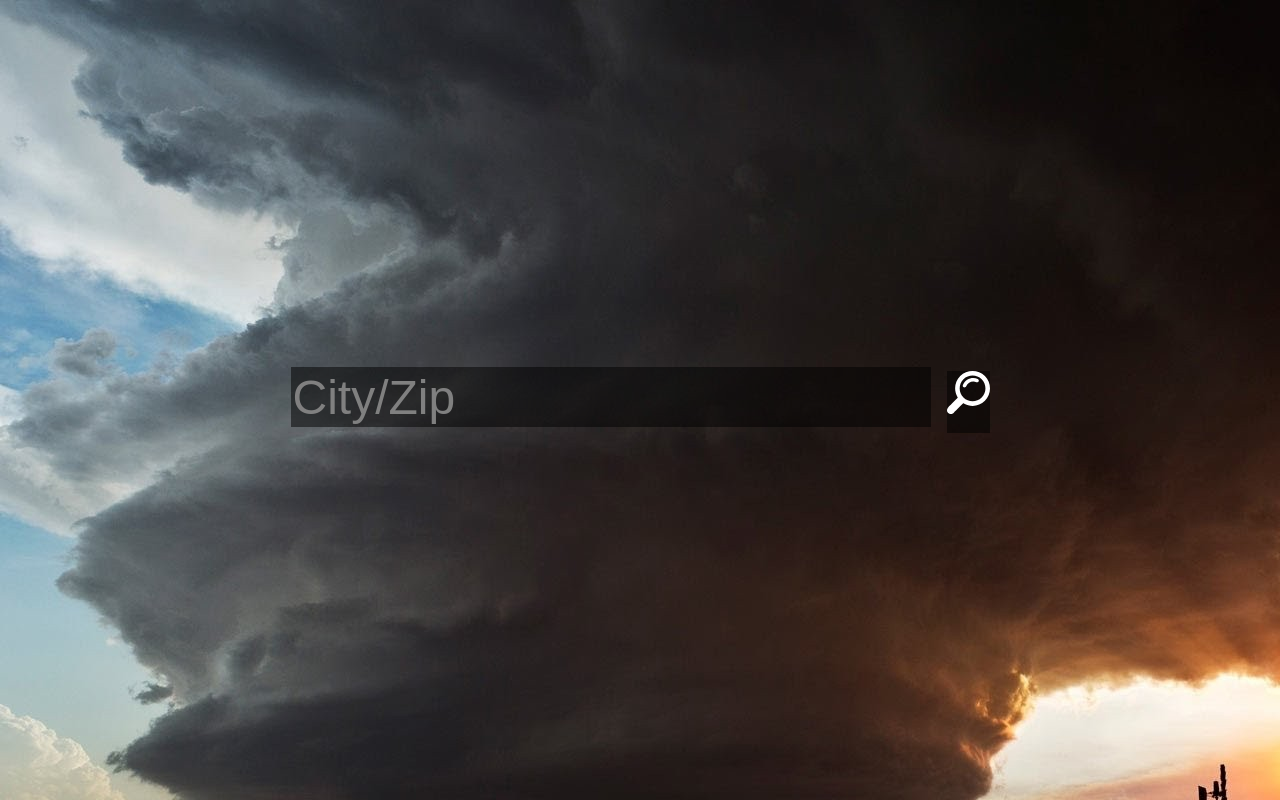
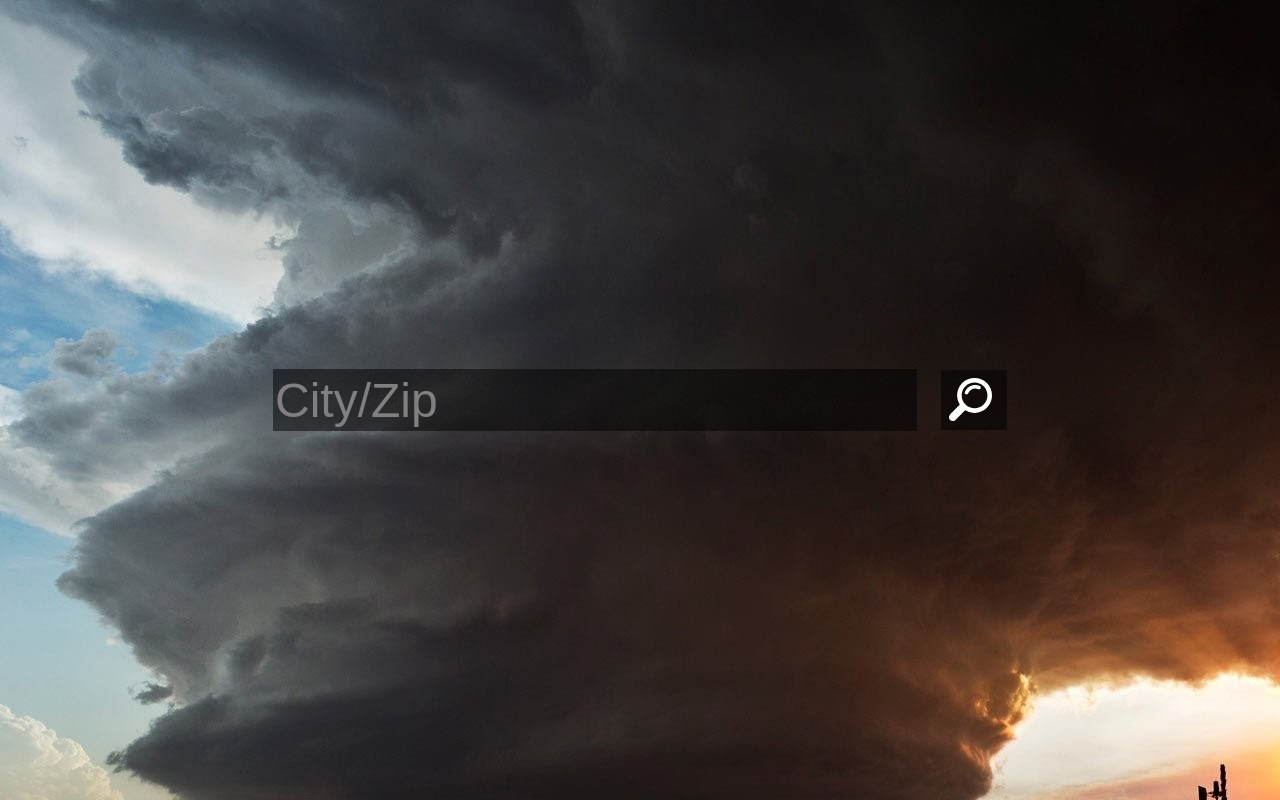
Before and after one commit to relasine/weathrly, a React (Create React App) app: page / in a window 1280 px wide. Built offline with nearby package versions, Linux system fonts and the light colour scheme.

Commit message:
Align input field and magnifying glass button

```diff
--- a/src/Welcome/welcome.css
+++ b/src/Welcome/welcome.css
@@ -2,9 +2,13 @@
 
 .location-container{
   margin: auto;
+  display: grid;
+  grid-template-columns: 300px 1fr;
+  column-gap: 22em;
 }
 
 .location-input{
+  grid-row: 1;
   border-style: none;
   background:rgba(0,0,0,0.5);
   font-size: 3rem;
@@ -19,14 +23,20 @@
 }
 
 .magnifier{
+  grid-row: 2;
   width: 43px;
+  padding-top: .5rem;
+
 }
 
 .magnifier-div{
+  padding: 0 8px;
+  margin: auto;
+  width: 50px;
   display: grid;
   align-items: center;
   margin-left: 1rem;
   background:rgba(0,0,0,0.5);
-  height: 62px;
+  height: 60px;
   display: inline-block;
 }
--- a/src/index.css
+++ b/src/index.css
@@ -1,6 +1,6 @@
-*{
+/* *{
   box-sizing: border-box;
-}
+} */
 body {
   margin: 0;
   padding: 0;
```
